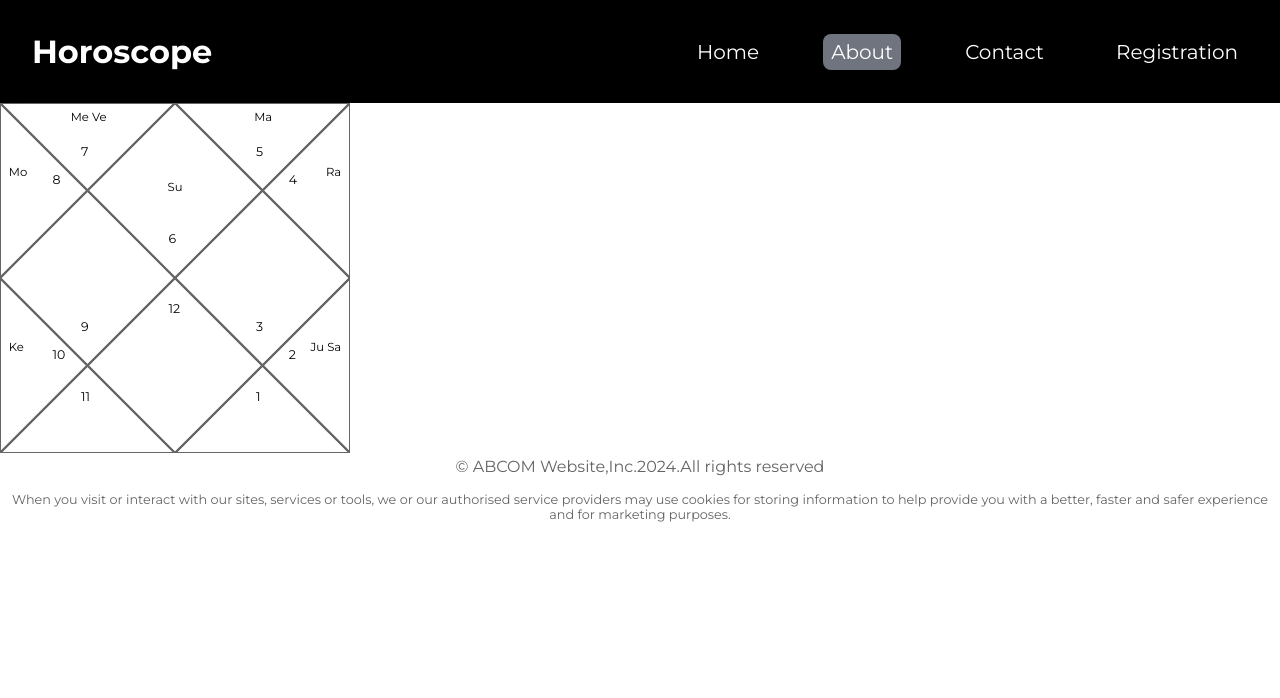
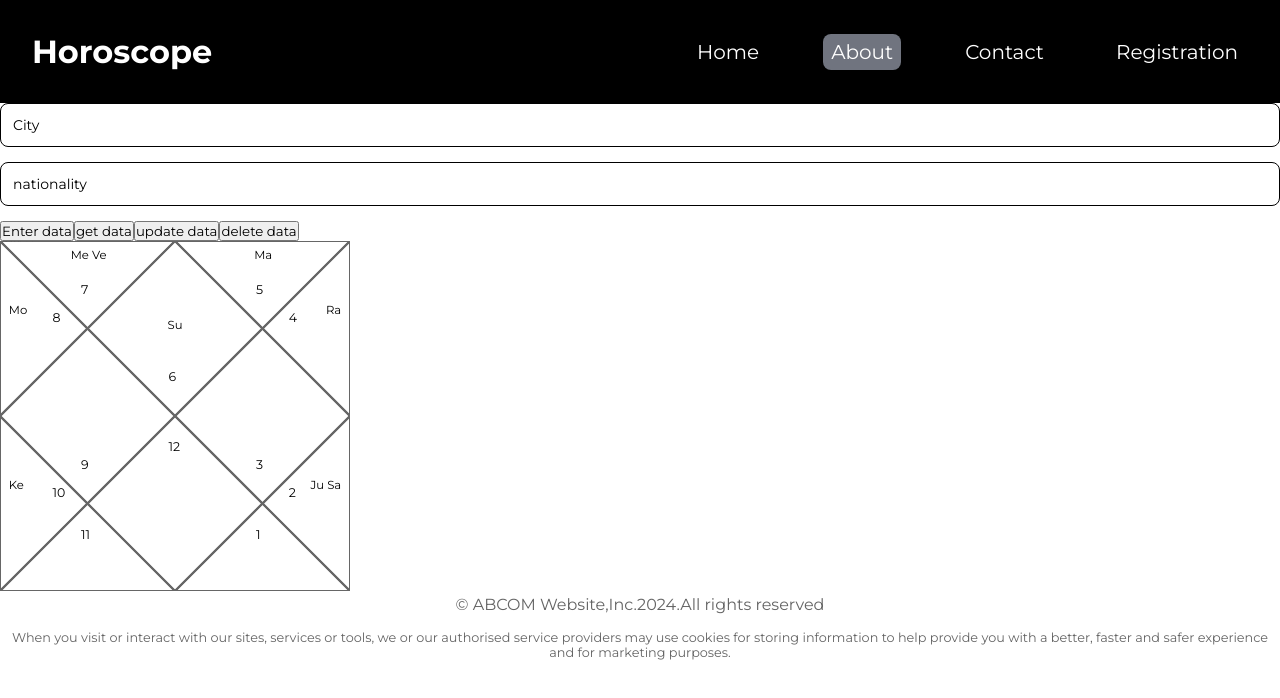
Before and after one commit to tasmaishelke/horoscope, a React (Vite) app: page /about in a window 1280 px wide. Shown: the top 698 px of the page. Built offline with nearby package versions, Linux system fonts and the light colour scheme.

Commit message:
adding new methods to store user inputs

```diff
--- a/package.json
+++ b/package.json
@@ -11,6 +11,7 @@
   },
   "dependencies": {
     "axios": "^1.6.8",
+    "firebase": "^10.11.1",
     "react": "^18.2.0",
     "react-dom": "^18.2.0",
     "react-icons": "^5.0.1",
--- a/src/pages/About.jsx
+++ b/src/pages/About.jsx
@@ -1,11 +1,15 @@
 import './about.css'
 import React, { useState, useEffect } from 'react';
 import axios from 'axios';
+import Database from './database';
 
 
 function About()
 {
     return(
+      <>
+      <Database />
+    <div>
         <svg width="350" height="350" id="chartSvg">
           <g>
           <path d="M0,0L175,0L87.5,87.5L0,0" stroke="#666" stroke-width="2" fill="none"></path>
@@ -73,6 +77,11 @@ function About()
           <text font-size="11.666666666666666px" x="341.25" y="227.5" text-anchor="end" ></text>
           </g>
         </svg>
+    </div>
+
+
+      </>
+
     )
 }
 
--- a/src/pages/Registration.jsx
+++ b/src/pages/Registration.jsx
@@ -1,30 +1,30 @@
 import React, { useState, useEffect } from 'react';
-import { useNavigate } from 'react-router-dom';
-import { FaUser, FaLock } from "react-icons/fa";
 import './registration.css'
 import axios from 'axios';
 
+
 function Registration()
 {
-    const [fullname, setFullName] = useState('')
-    const [gender, setGender] = useState('')
-    const [birthday, setBirthday] = useState('')
-    const [location, setLocation] = useState('')
 
-    const navigate = useNavigate();
+    const [formData, setFormData] = useState({
+        name: '',
+        gender: '',
+        birthday: '',
+        location: '',
+      });
 
-    const details = (e) =>
+    const onChangeHandler = (event) =>
     {
-        e.preventDefault()
-        navigate('/kundli');
-        const details = {fullname, gender, birthday, location}
-        console.log(details);
+        setFormData(() =>
+        ({...formData, [event.target.name] : event.target.value}))
+    }
 
+    const handleSubmit = (e) => {
+        e.preventDefault();
+        console.log(formData);
+        navigate('/about', { state: { formData } });
+    };
 
-
-
-
-    }
 
     const [dataOption, setDataOption] = useState('data1'); // State to track selected API data
     const [dropdownOptions, setDropdownOptions] = useState([]);
@@ -60,6 +60,7 @@ function Registration()
 
 
 
+
     return(
         <>
         <div className='class-parent-container'>
@@ -67,21 +68,21 @@ function Registration()
             <div className="form-container">
             <h1>Kundli / Birth Chart</h1>
             <h3>Enter Birth Details</h3>
-                <form onSubmit={details}>
+               <form onSubmit={handleSubmit}>
                     <div className="form-group">
                         <label htmlFor="name">Name:</label>
-                        <input value={fullname} onChange={(e) => setFullName(e.target.value)} type="text" id="name" name="name" required placeholder="Your full name" />
+                        <input value={formData.name} onChange={onChangeHandler} type="text" id="name" name="name" required placeholder="Your full name" />
                     </div>
 
 
                     <div className="form-group">
                         <label htmlFor="birthday">Birthday:</label>
-                        <input value={birthday} onChange={(e) => setBirthday(e.target.value)} type="datetime-local" id="birthday" name="birthday" required />
+                        <input value={formData.birthday} onChange={onChangeHandler} type="datetime-local" id="birthday" name="birthday" required />
                     </div>
 
                     <div className="form-group">
                         <label htmlFor="gender">Gender:</label>
-                        <select value={gender} onChange={(e) => setGender(e.target.value)} id="gender" name="gender">
+                        <select value={formData.gender} onChange={onChangeHandler} id="gender" name="gender">
                             <option value="other">Other</option>
                             <option value="male">Male</option>
                             <option value="female">Female</option>
@@ -112,7 +113,7 @@ function Registration()
                             {loading && <div>Loading...</div>}
                             {error && <div>Error: {error}</div>}
                             {!loading && !error && (
-                                <select value={location} onChange={(e) => setLocation(e.target.value)} id="location" name="location">
+                                <select value={formData.location} onChange={onChangeHandler} id="location" name="location">
 
                                     {dropdownOptions.map((option, index) => (
                                         <option key={index} value={option.value}>
--- /dev/null
+++ b/src/pages/database.jsx
@@ -0,0 +1,104 @@
+import {  useState } from 'react';
+import { database } from './firebaseConfig'
+import { collection, addDoc, getDocs, doc, updateDoc, deleteDoc } from 'firebase/firestore';
+
+
+function Database() {
+    const [data, setData] = useState(
+    {
+        name: '',
+        gender : ''
+    })
+    const handleInputs = (event) =>
+    {
+        let inputs = { [event.target.name]: event.target.value }
+        setData({ ...data, ...inputs })
+    }
+    const collectionRef = collection(database, "users")
+
+    const handleSubmit = () =>
+    {
+        addDoc(collectionRef,
+            {
+                city : data.name,
+                nationality : data.gender
+            })
+    }
+
+    const getData = () => {
+        getDocs(collectionRef)
+        .then((res) => {
+            console.log(res.docs.map((item) =>
+            {
+                return {...item.data(), id : item.id};
+            }));
+        })
+    }
+
+    const updateData = () =>
+    {
+        const docToUpdate = doc(database, "users", 'S685W2XTJuHs8AtnsUbt')
+        updateDoc(docToUpdate,
+            {
+                city : 'london',
+                nationality : 'UK'
+            })
+        .then(()=>
+        {
+            console.log('data updated')
+        })
+        .catch((err)=>
+        {
+            console.log(err.message)
+        })
+    }
+
+    const deleteData = () =>
+    {
+        const docToDelete = doc(database, "users", 'lMavWeaj61ckSmk0BYpU')
+        deleteDoc(docToDelete,
+            {
+                city : 'london',
+                nationality : 'UK'
+            })
+        .then(()=>
+        {
+            console.log(' deleteData')
+        })
+        .catch((err)=>
+        {
+            console.log(err.message)
+        })
+    }
+
+  return (
+    <div className="App-header">
+      <input
+        placeholder="City"
+        name="city"
+        type="text"
+        className="input-fields"
+        onChange={event => handleInputs(event)}
+      />
+
+      <input
+        placeholder="nationality"
+        name="nationality"
+        type="text"
+        className="input-fields"
+        onChange={event => handleInputs(event)}
+      />
+
+
+      <button onClick={handleSubmit}>Enter data</button>
+      <button onClick={getData}>get data</button>
+      <button onClick={updateData}>update data</button>
+      <button onClick={deleteData}>delete data</button>
+
+
+
+    </div>
+  );
+}
+
+export default Database;
--- /dev/null
+++ b/src/pages/firebaseConfig.jsx
@@ -0,0 +1,25 @@
+// Import the functions you need from the SDKs you need
+import { initializeApp } from "firebase/app";
+import { getFirestore } from 'firebase/firestore'
+
+// TODO: Add SDKs for Firebase products that you want to use
+// https://firebase.google.com/docs/web/setup#available-libraries
+
+// Your web app's Firebase configuration
+// For Firebase JS SDK v7.20.0 and later, measurementId is optional
+
+const firebaseConfig = {
+  apiKey: "AIzaSyCiSvbDPQgfuouoozZEKtNN3fVh2zgvvGE",
+  authDomain: "horoscope-4b2b3.firebaseapp.com",
+  projectId: "horoscope-4b2b3",
+  storageBucket: "horoscope-4b2b3.appspot.com",
+  messagingSenderId: "827636212836",
+  appId: "1:827636212836:web:190245fd34ec10398d2b71",
+  measurementId: "G-KFNVX08NEF"
+};
+
+// Initialize Firebase
+const app = initializeApp(firebaseConfig);
+export default app;
+
+export const database = getFirestore(app)
```
Also changed, not shown: 1 other file (tests, documents, lock files or other folders). Lines whose indentation alone changed are shown as unchanged.
